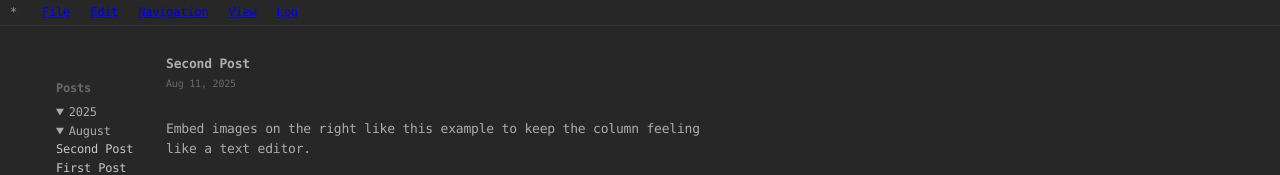
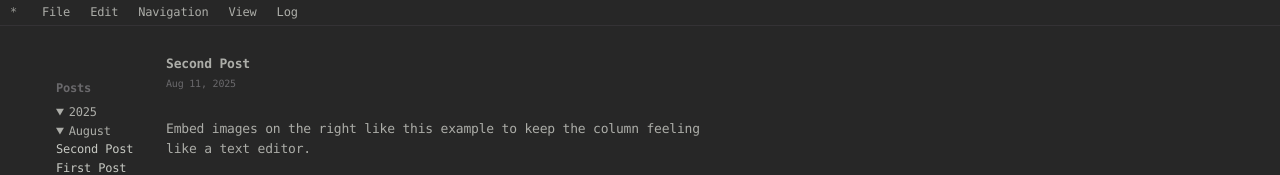
Before and after one commit to pigeonPious/page, a Jekyll site: the page built from _posts/2025-08-11-second-post.md, in a window 1280 px wide. Shown: the top 175 px of the page. Built offline with Jekyll 4.4.1, drawn with Linux system fonts in a browser that asks for light colours.

Commit message:
BOOKMARK

```diff
--- a/assets/css/style.css
+++ b/assets/css/style.css
@@ -71,3 +71,258 @@
 #cornerGif{position:fixed;right:18px;bottom:18px;z-index:500;width:160px;height:120px;border:1px solid var(--rule);background:#000 center/cover no-repeat;opacity:.85;border-radius:2px;}
 @media (max-width:900px){#cornerGif{width:120px;height:90px;right:12px;bottom:12px;}}
 footer.site-footer{color:var(--muted);font-size:12px;padding:20px 16px;max-width:1200px;margin:0 auto;}
+:root {
+  --bg: #272727;
+  --text: #acada8;
+  --muted: #6a696c;
+  --rule: #343235;
+  --menu-bg: var(--bg);
+  --link: #c7c9c3;
+}
+
+:root.light {
+  --bg: #ffffff;
+  --text: #0f0f10;
+  --muted: #666;
+  --rule: #e5e7eb;
+  --menu-bg: #fff;
+  --link: #0f0f10;
+}
+
+* {
+  box-sizing: border-box;
+}
+
+html,
+body {
+  height: 100%;
+}
+
+body {
+  margin: 0;
+  background: var(--bg);
+  color: var(--text);
+  font-family: ui-monospace, SFMono-Regular, Menlo, Monaco, Consolas, "Liberation Mono", "Courier New", monospace;
+  line-height: 1.55;
+  letter-spacing: -0.2px;
+  font-size: 13px;
+}
+
+.menu-bar {
+  user-select: none;
+  background: var(--menu-bg);
+  border-bottom: 1px solid var(--rule);
+  position: sticky;
+  top: 0;
+  z-index: 999;
+}
+
+.menu-bar-inner {
+  display: flex;
+  align-items: center;
+  gap: 14px;
+  padding: 3px 10px;
+  font-size: 12px;
+}
+
+.menu-star {
+  margin-right: 8px;
+  opacity: 0.85;
+}
+
+.menu-item {
+  position: relative;
+}
+
+.menu-item > .label {
+  padding: 1px 3px;
+  cursor: default;
+  color: var(--text);
+  text-decoration: none;
+}
+
+.menu-item:hover > .label,
+.menu-item:focus-within > .label {
+  text-decoration: underline;
+}
+
+.menu-dropdown {
+  display: none;
+  position: absolute;
+  top: calc(100% + 4px);
+  left: 0;
+  min-width: 100px;
+  background: var(--bg);
+  border: 1px solid var(--rule);
+  padding: 4px;
+}
+
+.menu-item.open > .menu-dropdown {
+  display: block;
+}
+
+.menu-entry {
+  display: flex;
+  justify-content: space-between;
+  gap: 12px;
+  padding: 3px 6px;
+  cursor: pointer;
+  text-decoration: none;
+  color: var(--link);
+}
+
+.menu-entry:hover {
+  background: rgba(255, 255, 255, 0.05);
+}
+
+a {
+  color: var(--link);
+  text-decoration: none;
+}
+
+a:hover {
+  text-decoration: underline;
+}
+
+.frame {
+  display: grid;
+  grid-template-columns: 110px 0 minmax(300px, 540px) 1fr;
+  column-gap: 0;
+  max-width: 1200px;
+  margin: 28px auto 120px;
+  padding: 0 16px;
+}
+
+.left-pane {
+  padding-right: 2px;
+  padding-top: 25px;
+}
+
+.left-pane h3 {
+  margin: 0 0 6px 0;
+  font-size: 12px;
+  color: var(--muted);
+  font-weight: 600;
+}
+
+.tree {
+  list-style: none;
+  margin: 0;
+  padding: 0;
+}
+
+.tree details {
+  padding: 0;
+  margin: 0;
+}
+
+.tree summary {
+  cursor: pointer;
+  outline: none;
+  font-size: 12px;
+  color: var(--text);
+  padding: 0;
+  margin: 0;
+}
+
+.tree ul {
+  list-style: none;
+  margin: 0;
+  padding: 0;
+}
+
+.tree a {
+  display: block;
+  padding: 0;
+  margin: 0;
+  color: var(--link);
+  text-decoration: none;
+  font-size: 12px;
+}
+
+.tree a:hover {
+  text-decoration: underline;
+}
+
+.post-header {
+  margin-bottom: 10px;
+}
+
+.post-title {
+  font-size: 13px;
+  font-weight: 700;
+  margin: 0;
+}
+
+.post-date {
+  color: var(--muted);
+  font-size: 10px;
+  margin: 2px 0 28px 0;
+}
+
+.post-content img.float-right {
+  float: right;
+  max-width: 48%;
+  height: auto;
+  margin: 4px 0 10px 14px;
+  border: 1px solid var(--rule);
+  shape-outside: inset(0 round 0);
+}
+
+.clear-after {
+  clear: both;
+  height: 0;
+  overflow: hidden;
+}
+
+.note-link {
+  color: var(--link);
+  text-decoration: underline;
+  cursor: help;
+  position: relative;
+}
+
+#hoverNote {
+  position: fixed;
+  z-index: 1000;
+  pointer-events: none;
+  background: var(--bg);
+  border: 1px solid var(--rule);
+  padding: 6px 8px;
+  min-width: 140px;
+  max-width: 260px;
+  font-size: 12px;
+  color: var(--muted);
+  display: none;
+  box-shadow: none;
+}
+
+#cornerGif {
+  position: fixed;
+  right: 18px;
+  bottom: 18px;
+  z-index: 500;
+  width: 160px;
+  height: 120px;
+  border: 1px solid var(--rule);
+  background: #000 center/cover no-repeat;
+  opacity: 0.85;
+  border-radius: 2px;
+}
+
+@media (max-width: 900px) {
+  #cornerGif {
+    width: 120px;
+    height: 90px;
+    right: 12px;
+    bottom: 12px;
+  }
+}
+
+footer.site-footer {
+  color: var(--muted);
+  font-size: 12px;
+  padding: 20px 16px;
+  max-width: 1200px;
+  margin: 0 auto;
+}
```
